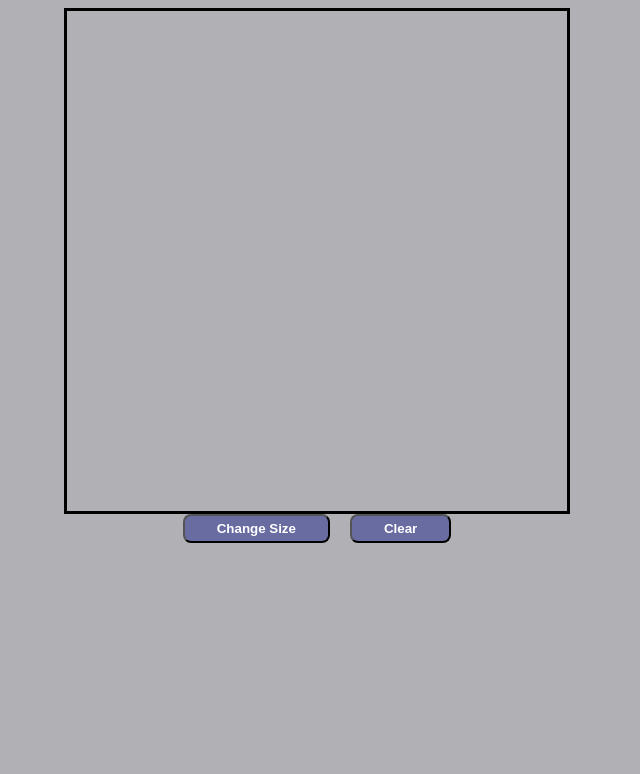
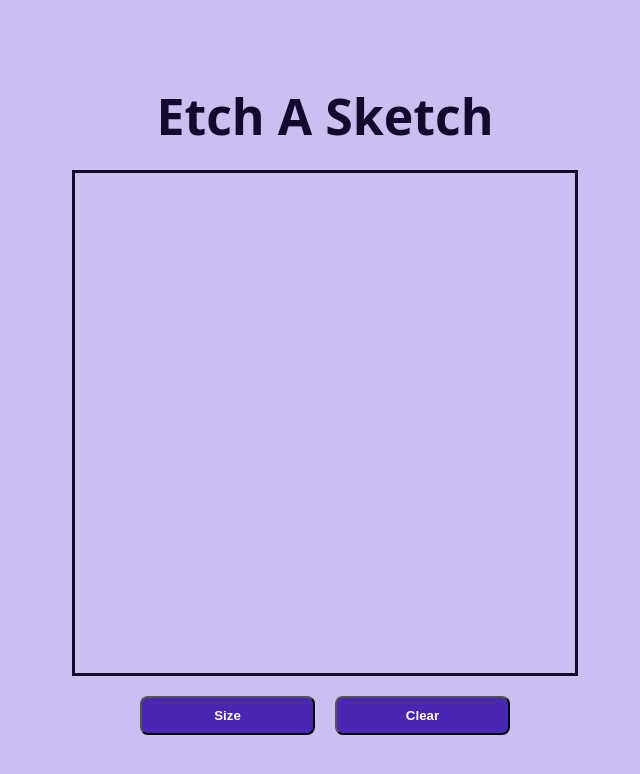
Before and after one commit to Funk3/etch-a-sketch, a plain HTML site: page index.html in a window 1280 px wide. Shown: the whole page, without its empty margins (323-963 px from the left). Drawn offline with Linux system fonts and the light colour scheme.

Commit message:
modified design

```diff
--- a/index.html
+++ b/index.html
@@ -5,11 +5,13 @@
     <meta http-equiv="X-UA-Compatible" content="IE=edge">
     <meta name="viewport" content="width=device-width, initial-scale=1.0">
     <link rel="stylesheet" href='styles.css'>
-    <title>Document</title>
+    <title>Etch A Sketch</title>
 </head>
     <body>
 
         <script src="javascript.js" defer></script>
+
+        <div class="title">Etch A Sketch</div>
 
         <div class="boxHolder"></div>
 
--- a/javascript.js
+++ b/javascript.js
@@ -17,7 +17,7 @@ function makeGrid(){
 
 makeGrid();
 
-size.innerHTML = "Change Size";
+size.innerHTML = "Size";
 reload.innerHTML= "Clear";
 
 const boxRef = Array.from(document.getElementsByClassName('box'));
--- a/styles.css
+++ b/styles.css
@@ -1,15 +1,22 @@
+
+
 body {
-    background-color: rgba(152, 152, 158, 0.753);
+    height: 100vh;
+    width: 100vw;
+    background-color: #CBBFF1;
     display:flex;
     flex-direction: column;
     justify-content: center;
     align-items: center;
+    row-gap: 20px;
 }
 
-.reloading .amount {
-    margin-top: 20px;
+.title {
+    font-family: 'sans';
+    font-weight: bolder;
+    font-size: 50px;
+    color: #120A2C;
 }
-
 .boxHolder {
     display: grid;
     grid-template-columns: repeat(8, minmax(1px, 500px));
@@ -18,6 +25,7 @@ body {
     width: 500px;
     border-width: thin;
     border: solid;
+    border-color: #120A2C;
 }
 
 .buttons {
@@ -28,11 +36,10 @@ body {
 }
 
 button {
-    font-family: 'roboto' 'sans serif';
-    font-weight: bold;
+    font-weight: bolder;
     color: white;
-    background-color:rgba(80, 85, 155, 0.753);
-    padding: 5px 32px;
+    background-color:#4A27B2;
+    padding: 10px 32px;
     border-radius: 8px;
-
+    width: 175px;
 }
```
